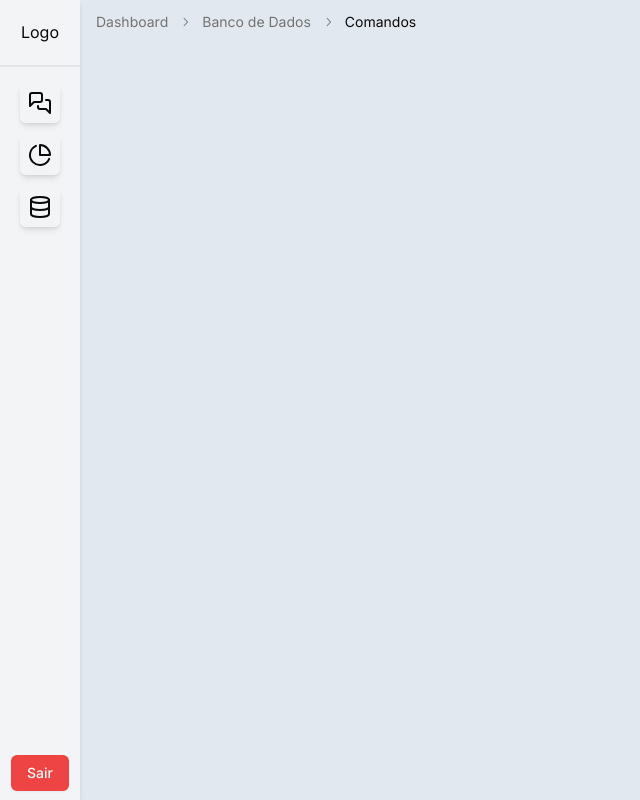
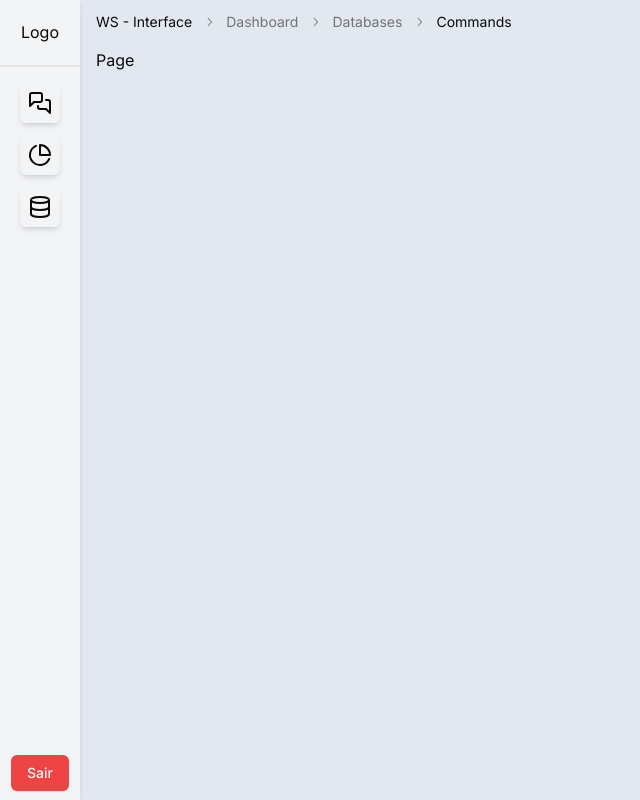
Before and after one commit to Luis-F-Oliveira/ws-interface, a Next.js app: page /dashboard/databases/commands in a window 1280 px wide. Shown: the whole page, without its empty margins (0-640 px from the left). Built offline with nearby package versions, Linux system fonts and the light colour scheme.

Commit message:
upd breadcrumb

```diff
--- a/src/app/dashboard/databases/commands/page.tsx
+++ b/src/app/dashboard/databases/commands/page.tsx
@@ -1,33 +1,5 @@
-import {
-    Breadcrumb,
-    BreadcrumbItem,
-    BreadcrumbLink,
-    BreadcrumbList,
-    BreadcrumbPage,
-    BreadcrumbSeparator,
-} from "@/components/ui/breadcrumb"
-
 export default function Page() {
-    return (
-        <div className='flex flex-col gap-3'>
-            <Breadcrumb>
-                <BreadcrumbList>
-                    <BreadcrumbItem>
-                        <BreadcrumbLink href="/dashboard">Dashboard</BreadcrumbLink>
-                    </BreadcrumbItem>
-                    <BreadcrumbSeparator />
-                    <BreadcrumbItem>
-                        <BreadcrumbLink>Banco de Dados</BreadcrumbLink>
-                    </BreadcrumbItem>
-                    <BreadcrumbSeparator />
-                    <BreadcrumbItem>
-                        <BreadcrumbPage>Comandos</BreadcrumbPage>
-                    </BreadcrumbItem>
-                </BreadcrumbList>
-            </Breadcrumb>
-            <section>
-
-            </section>
-        </div>
-    )
+  return (
+    <div>Page</div>
+  )
 }
--- a/src/app/dashboard/layout.tsx
+++ b/src/app/dashboard/layout.tsx
@@ -1,23 +1,54 @@
-import type { Metadata } from "next"
-import { ReactNode } from "react"
+'use client'
+
+import { Fragment, ReactNode } from "react"
 import { Sidebar } from "./partials/sidebar"
+import { usePathname } from "next/navigation"
+import {
+    Breadcrumb,
+    BreadcrumbItem,
+    BreadcrumbLink,
+    BreadcrumbList,
+    BreadcrumbPage,
+    BreadcrumbSeparator,
+} from "@/components/ui/breadcrumb"
+
 
 interface RootLayoutProps {
     children: ReactNode
 }
 
-export const metadata: Metadata = {
-    title: "WS - Dashboard",
-    description: "Página principal do dashboard",
-}
-
-export default function RootLayout({
+export default function DashboardLayout({
     children
 }: RootLayoutProps) {
+    const pathname = usePathname()
+    const parts = pathname.split('/').filter(part => part !== '')
     return (
         <main className='flex gap-4'>
             <Sidebar />
-            <section className='mt-3'>
+            <section className='mt-3 flex flex-col gap-4'>
+                <Breadcrumb>
+                    <BreadcrumbList>
+                        <BreadcrumbItem>
+                            <BreadcrumbPage>WS - Interface</BreadcrumbPage>
+                        </BreadcrumbItem>
+                        {parts.map((part, index) => {
+                            const breadcrumbPath = '/' + parts.slice(0, index + 1).join('/')
+
+                            return (
+                                <Fragment key={index}>
+                                    <BreadcrumbSeparator />
+                                    <BreadcrumbItem>
+                                        {index === parts.length - 1 ? (
+                                            <BreadcrumbPage>{part.charAt(0).toUpperCase() + part.slice(1)}</BreadcrumbPage>
+                                        ) : (
+                                            <BreadcrumbLink href={breadcrumbPath}>{part.charAt(0).toUpperCase() + part.slice(1)}</BreadcrumbLink>
+                                        )}
+                                    </BreadcrumbItem>
+                                </Fragment>
+                            )
+                        })}
+                    </BreadcrumbList>
+                </Breadcrumb>
                 {children}
             </section>
         </main>
--- a/src/app/dashboard/messages/page.tsx
+++ b/src/app/dashboard/messages/page.tsx
@@ -1,29 +1,7 @@
-import {
-  Breadcrumb,
-  BreadcrumbItem,
-  BreadcrumbLink,
-  BreadcrumbList,
-  BreadcrumbPage,
-  BreadcrumbSeparator,
-} from "@/components/ui/breadcrumb"
-
 export default function Page() {
   return (
-    <div className='flex flex-col gap-3'>
-      <Breadcrumb>
-        <BreadcrumbList>
-          <BreadcrumbItem>
-            <BreadcrumbLink href="/dashboard">Dashboard</BreadcrumbLink>
-          </BreadcrumbItem>
-          <BreadcrumbSeparator />
-          <BreadcrumbItem>
-            <BreadcrumbPage>Menssagens</BreadcrumbPage>
-          </BreadcrumbItem>
-        </BreadcrumbList>
-      </Breadcrumb>
-      <section>
-        Em obras...
-      </section>
+    <div>
+      <h1>Em obras...</h1>
     </div>
   )
 }
--- a/src/app/dashboard/partials/sidebar.tsx
+++ b/src/app/dashboard/partials/sidebar.tsx
@@ -65,7 +65,7 @@ export function Sidebar() {
                         <DropdownMenuLabel>Banco de Dados</DropdownMenuLabel>
                         <DropdownMenuSeparator />
                         <DropdownMenuItem>
-                            <Link href={'/dashboard/databases/commands'}>
+                            <Link href={'/dashboard/databases/commands?action=show'}>
                                 Comandos
                             </Link>
                         </DropdownMenuItem>
```
